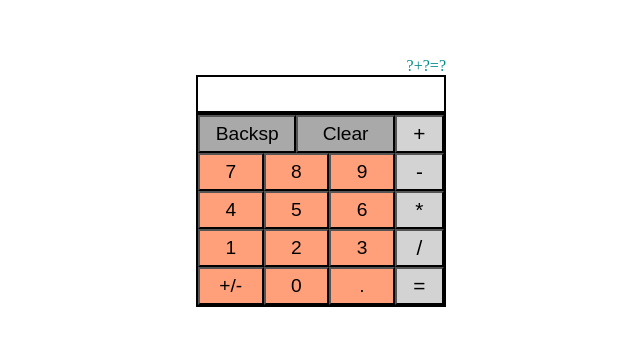
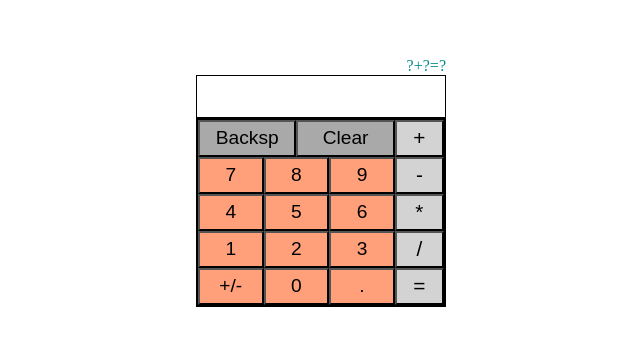
Before and after one commit to kMose/odin-calculator, a plain HTML site: page index.html in a window 1280 px wide. Shown: the part 141-486 px from the top of the page, without its empty margins (319-959 px from the left). Drawn offline with Linux system fonts and the light colour scheme.

Commit message:
Make input window 3% bigger

```diff
--- a/styles.css
+++ b/styles.css
@@ -2,8 +2,8 @@
 #calc-display{
     text-align: right;
     box-sizing: border-box;
-    border: 2px solid black;
-    height: 20%;
+    border: 1px solid black;
+    height: 23%;
     padding-right:5px;
     font-size: 2rem;
 }
```
Also changed, not shown: notes.txt.
